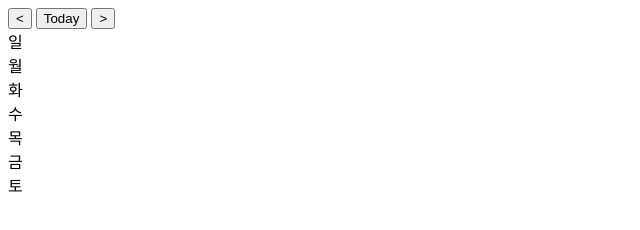
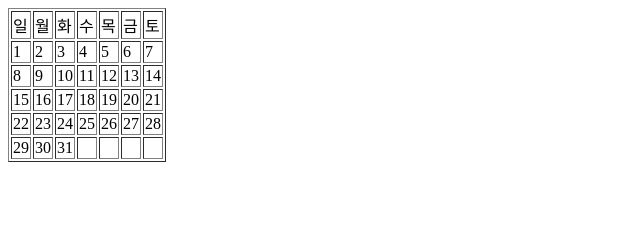
Before and after one commit to Spikebclee/SpikeCalendar, a plain HTML site: page index.html in a window 1280 px wide. Shown: the whole page, without its empty margins (0-640 px from the left). Drawn offline with Linux system fonts and the light colour scheme.

Commit message:
Calendar HTML 01

```diff
--- a/index.html
+++ b/index.html
@@ -6,28 +6,80 @@
         <title>Spike Full Calendar</title>
     </head>
     <body>
-    <div class="calendar">
-        <div class="header">
-            <div class="year-month"></div>
-            <div class="nav">
-                <button class="nav-btn go-prev">&lt;</button>
-                <button class="nav-btn go-today">Today</button>
-                <button class="nav-btn go-next">&gt;</button>
-            </div>
-        </div>
-        <div class="main">
-            <div class="days">
-                <div class="day">일</div>
-                <div class="day">월</div>
-                <div class="day">화</div>
-                <div class="day">수</div>
-                <div class="day">목</div>
-                <div class="day">금</div>
-                <div class="day">토</div>
-            </div>
-            <div class="dates"></div>
-        </div>
-    </div>
-    <script src="index.js"></script>
+        <table border="1">
+            <tr>
+                <td>일</td>
+                <td>월</td>
+                <td>화</td>
+                <td>수</td>
+                <td>목</td>
+                <td>금</td>
+                <td>토</td>
+            </tr>
+            <tr>
+                <td>1</td>
+                <td>2</td>
+                <td>3</td>
+                <td>4</td>
+                <td>5</td>
+                <td>6</td>
+                <td>7</td>
+            </tr>
+            <tr>
+                <td>8</td>
+                <td>9</td>
+                <td>10</td>
+                <td>11</td>
+                <td>12</td>
+                <td>13</td>
+                <td>14</td>
+            </tr>
+            <tr>
+                <td>15</td>
+                <td>16</td>
+                <td>17</td>
+                <td>18</td>
+                <td>19</td>
+                <td>20</td>
+                <td>21</td>
+            </tr>
+            <tr>
+                <td>22</td>
+                <td>23</td>
+                <td>24</td>
+                <td>25</td>
+                <td>26</td>
+                <td>27</td>
+                <td>28</td>
+            </tr>
+            <tr>
+                <td>29</td>
+                <td>30</td>
+                <td>31</td>
+                <td></td>
+                <td></td>
+                <td></td>
+                <td></td>
+            </tr>
+        </table>
     </body>
 </html>
+
+
+
+<!-- <table id="calendar_table" >
+	<tr id="mainBar">
+		<td id="preventMonth" colspan="1"><input type="button" id="preventMonth_Button"></td>
+		<td id="yearMonth" colspan="5">1</td>
+		<td id="nextMonth" colspan="1"><input type="button" id="nextMonth_Button"></td>
+	</tr>
+	<tr>
+		<td>일</td>
+		<td>월</td>
+		<td>화</td>
+		<td>수</td>
+		<td>목</td>
+		<td>금</td>
+		<td>토</td>
+	</tr>
+</table> -->
```
Lines whose indentation alone changed are shown as unchanged.
